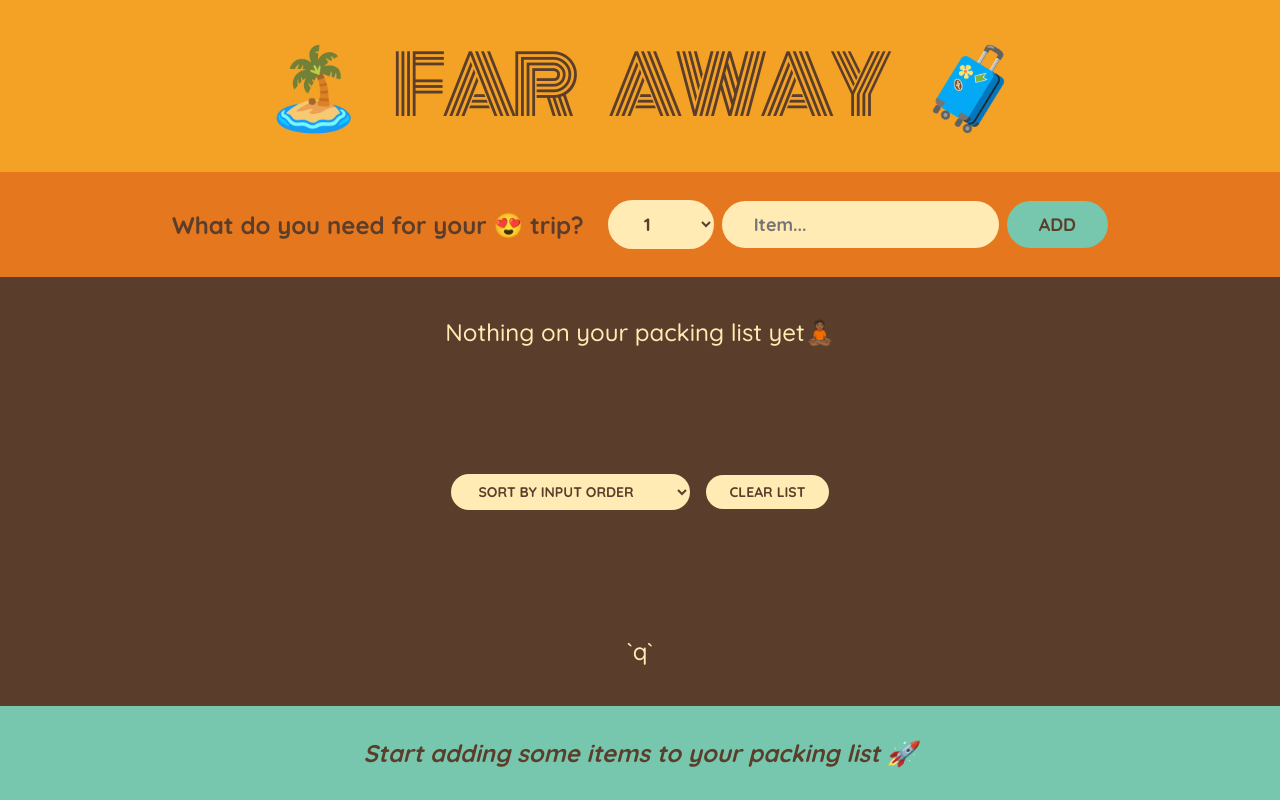
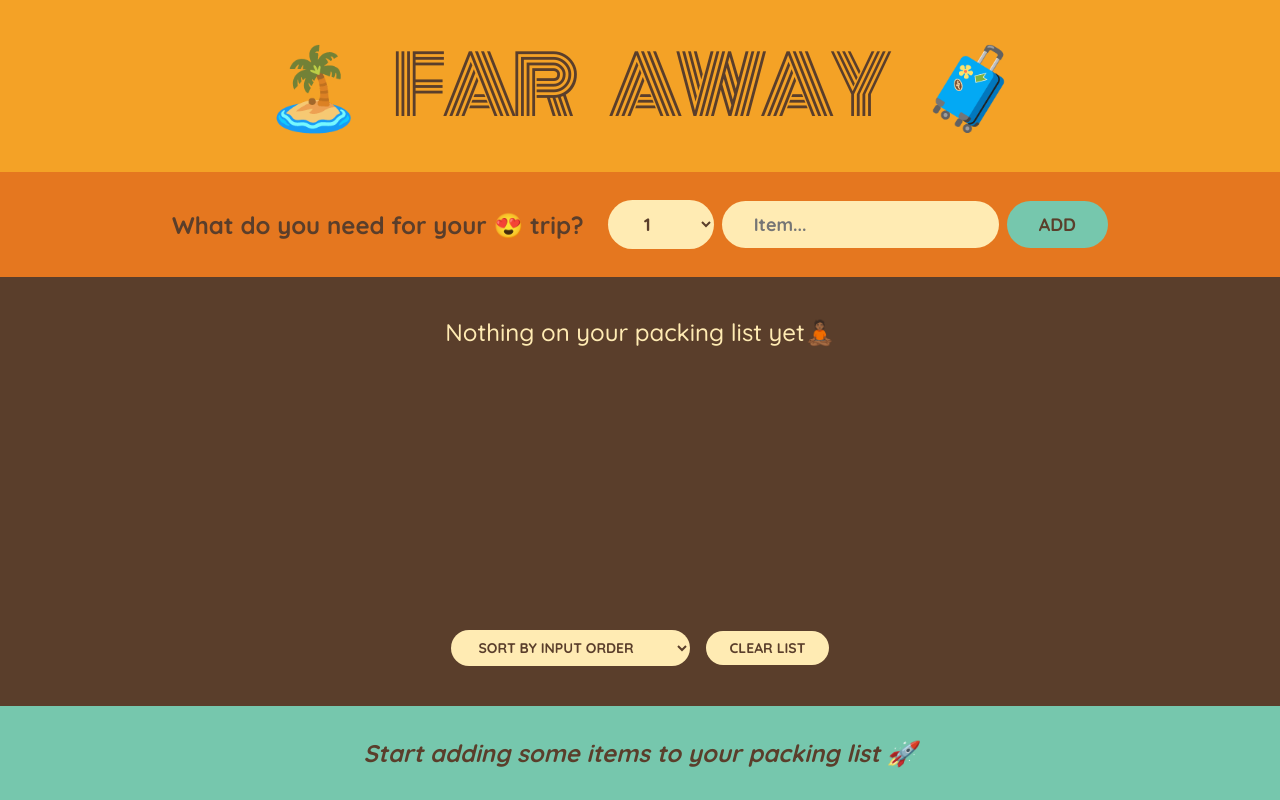
Before and after one commit to daniel-chibuogwu/react-mastery, a React (Vite) app: page / in a window 1280 px wide. Built offline with nearby package versions, Linux system fonts and the light colour scheme.

Commit message:
Remove unnecessary backtick from PackingList component

```diff
--- a/src/App.tsx
+++ b/src/App.tsx
@@ -122,7 +122,6 @@ function PackingList({
         </select>
         <button>Clear List</button>
       </div>
-      `q`
     </div>
   );
 }
```
